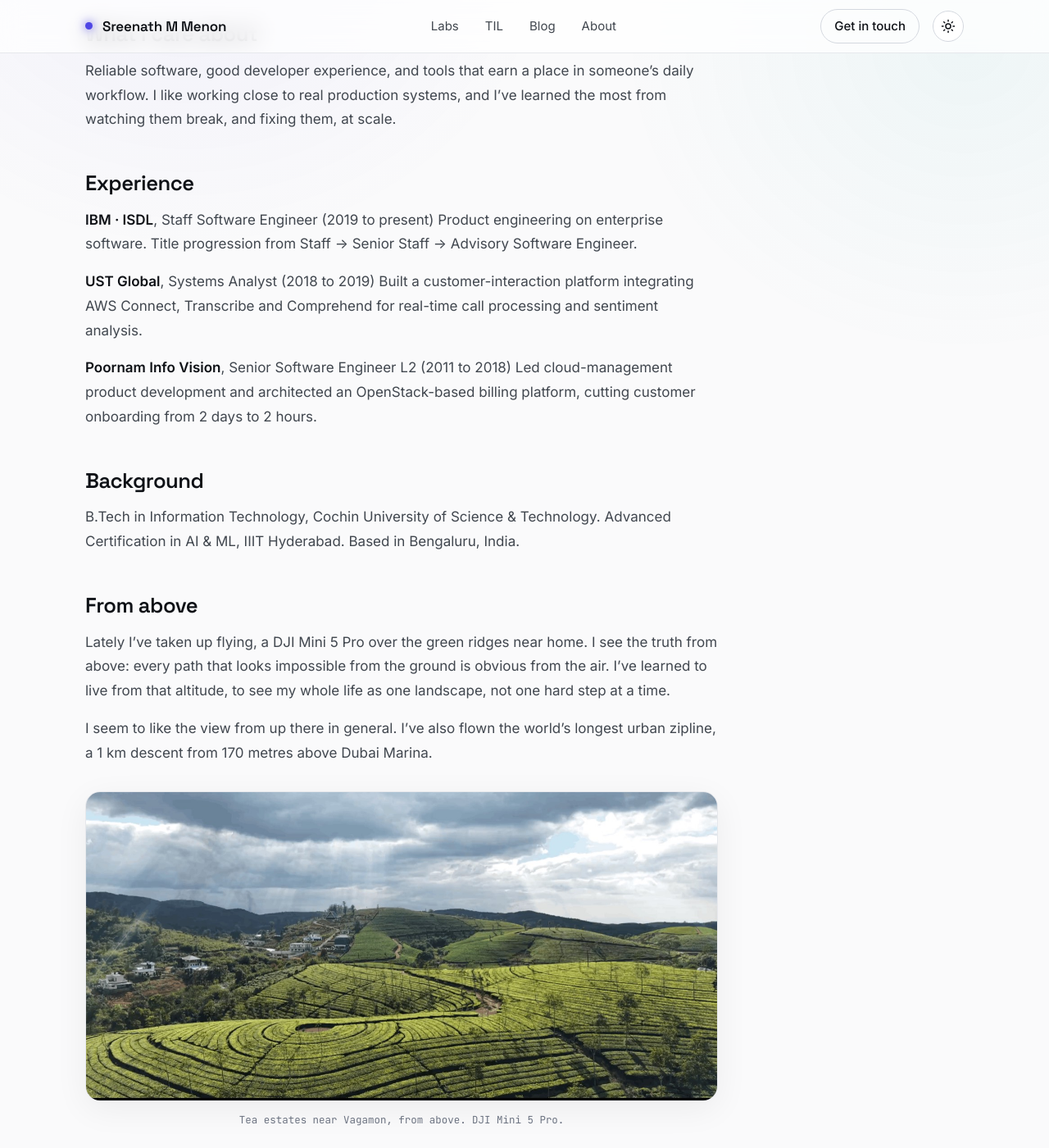
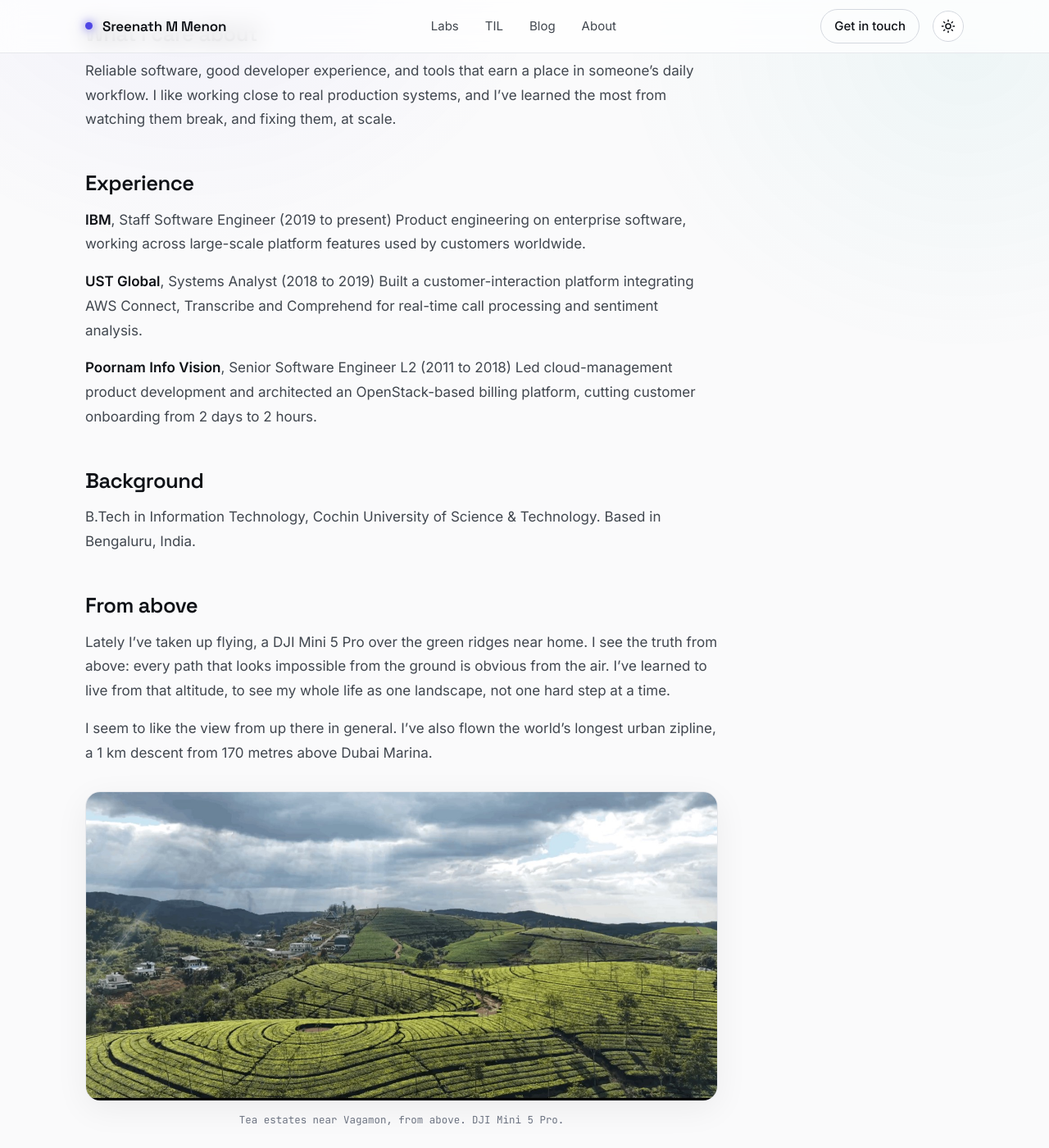
Before and after one commit to sreenathmmenon/sreenathmmenon.github.io, a Jekyll site: the page built from about.md, in a window 1280 px wide and 1400 px high, scrolled down 591 px. Shown: the whole window at 82% size. Built offline with Jekyll 4.4.1, drawn with Linux system fonts in a browser that asks for light colours.

Commit message:
Fix reveal-on-scroll hiding text on long posts (mobile); trim experience + recognition
- reveal only hides when JS is confirmed (html.js); observer fires on first pixel; safety timeout
  reveals everything after load. Fixes invisible body text on long blog posts, especially mobile.
- Experience: show IBM without sub-org; drop the title-progression sentence
- Recognition: remove the certification entry

```diff
--- a/_data/experience.yml
+++ b/_data/experience.yml
@@ -1,11 +1,11 @@
 # Experience: title + dates only for current employer (no internal project detail).
 - when: 2019 to Present
-  company: IBM · ISDL
+  company: IBM
   role: Staff Software Engineer
   progression: Staff → Senior Staff → Advisory Software Engineer
   desc: >-
-    Product engineering on enterprise software. Title progression from Staff to
-    Advisory Software Engineer over 5+ years.
+    Product engineering on enterprise software, working across large-scale platform features
+    used by customers worldwide.
 
 - when: 2018 to 2019
   company: UST Global
--- a/_data/recognition.yml
+++ b/_data/recognition.yml
@@ -23,6 +23,3 @@
 
 - title: 2× Show HN
   detail: Featured on Hacker News for open-source projects.
-
-- title: AI & ML Certification
-  detail: Advanced Certification in AI & ML, IIIT Hyderabad.
--- a/_includes/head.html
+++ b/_includes/head.html
@@ -6,6 +6,8 @@
   {%- comment -%} Set theme before paint to avoid a flash (dark default; respects saved choice / system) {%- endcomment -%}
   <script>
     (function(){
+      // mark JS as available so reveal-on-scroll only hides content when it can un-hide it
+      document.documentElement.className += ' js';
       try{
         var t = localStorage.getItem('theme');
         if(t === 'light' || t === 'dark'){ document.documentElement.setAttribute('data-theme', t); }
--- a/about.md
+++ b/about.md
@@ -16,8 +16,8 @@ Reliable software, good developer experience, and tools that earn a place in som
 
 ## Experience
 
-**IBM · ISDL**, Staff Software Engineer (2019 to present)
-Product engineering on enterprise software. Title progression from Staff → Senior Staff → Advisory Software Engineer.
+**IBM**, Staff Software Engineer (2019 to present)
+Product engineering on enterprise software, working across large-scale platform features used by customers worldwide.
 
 **UST Global**, Systems Analyst (2018 to 2019)
 Built a customer-interaction platform integrating AWS Connect, Transcribe and Comprehend for real-time call processing and sentiment analysis.
@@ -27,7 +27,7 @@ Led cloud-management product development and architected an OpenStack-based bill
 
 ## Background
 
-B.Tech in Information Technology, Cochin University of Science & Technology. Advanced Certification in AI & ML, IIIT Hyderabad. Based in Bengaluru, India.
+B.Tech in Information Technology, Cochin University of Science & Technology. Based in Bengaluru, India.
 
 ## From above
 
--- a/assets/css/style.scss
+++ b/assets/css/style.scss
@@ -274,9 +274,11 @@ img{max-width:100%;}
 .error-page h1{margin-bottom:var(--sp-4);}
 .error-page .error-msg{color:var(--text-2);margin-bottom:var(--sp-6);}
 
-/* ---------- reveal on scroll ---------- */
-.reveal{opacity:0;transform:translateY(18px);transition:opacity .6s var(--ease),transform .6s var(--ease);}
-.reveal.in{opacity:1;transform:none;}
+/* ---------- reveal on scroll ----------
+   Only hide if JS is confirmed working (html.js). Without JS, or if the
+   observer never fires, text stays fully visible. Animation is enhancement only. */
+.js .reveal{opacity:0;transform:translateY(18px);transition:opacity .6s var(--ease),transform .6s var(--ease);}
+.js .reveal.in{opacity:1;transform:none;}
 
 @media (prefers-reduced-motion: reduce){
   *{scroll-behavior:auto !important;}
```
Also changed, not shown: _includes/footer.html (+7 -2 lines).
